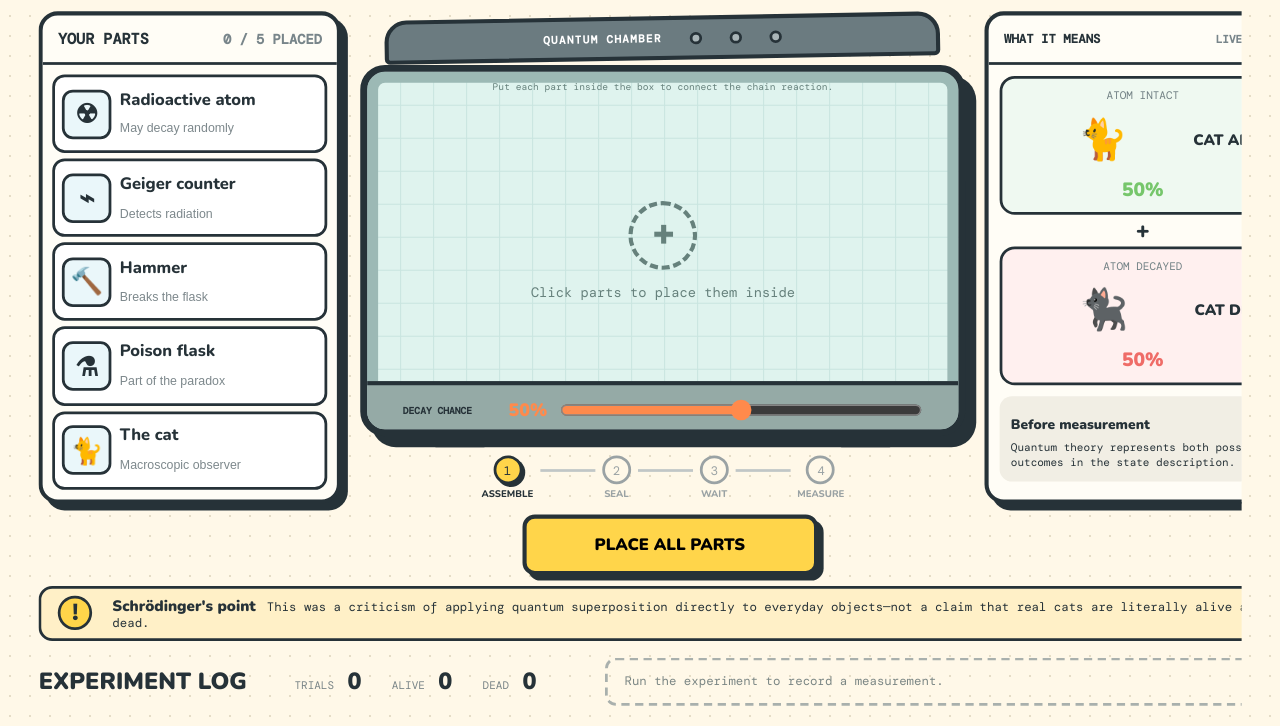
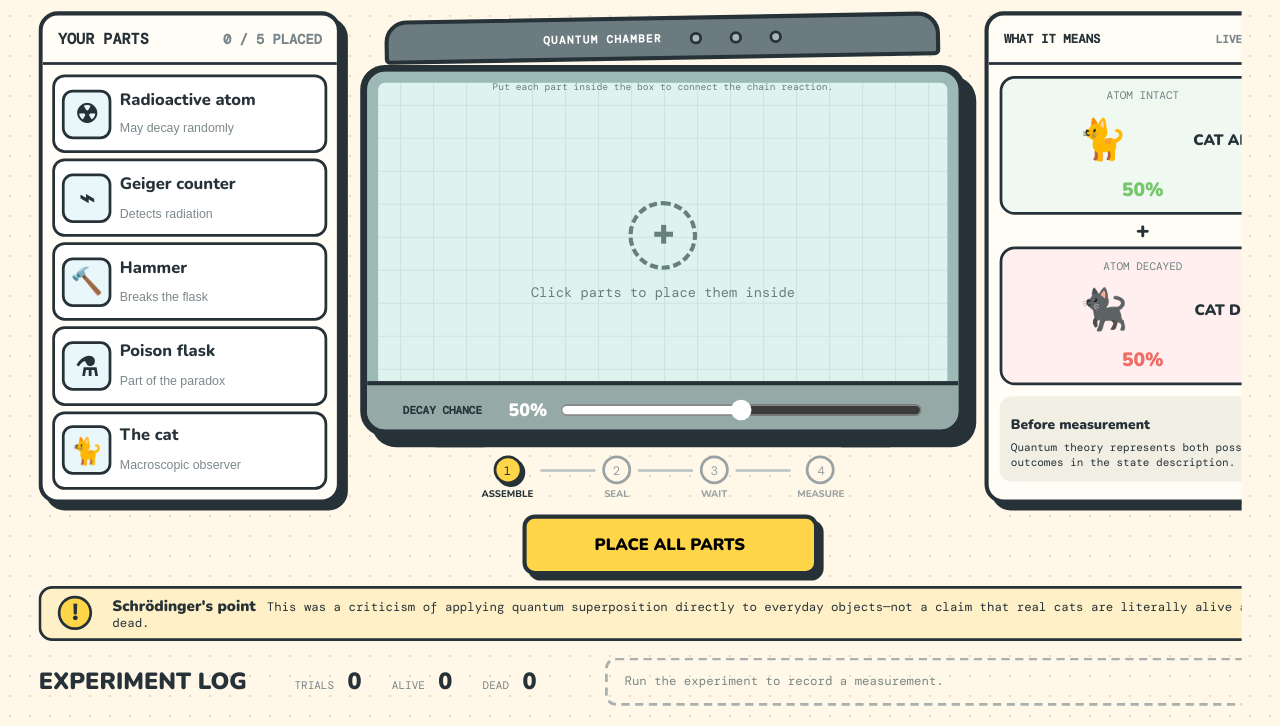
Before and after one commit to pratyushchowdhary/schrodinger-cat-paradox, a plain HTML site: page quantum-lab/index.html in a window 1280 px wide. Shown: the part 74-800 px from the top of the page. Drawn offline with nearby package versions, Linux system fonts and the light colour scheme.

Commit message:
Restyle chamber decay control

```diff
--- a/quantum-lab/index.html
+++ b/quantum-lab/index.html
@@ -5,7 +5,7 @@
   <meta name="viewport" content="width=device-width, initial-scale=1.0">
   <meta name="theme-color" content="#fff8e8">
   <title>Schrödinger Cat Paradox</title>
-  <link rel="stylesheet" href="styles.css?v=10">
+  <link rel="stylesheet" href="styles.css?v=11">
 </head>
 <body>
   <div class="app-shell">
--- a/quantum-lab/styles.css
+++ b/quantum-lab/styles.css
@@ -51,11 +51,11 @@
 }
 
 .chamber-probability{position:absolute;z-index:4;left:8%;right:8%;bottom:7px;display:grid;grid-template-columns:125px 1fr;gap:12px;align-items:center}
-.chamber-probability label{align-items:center;margin:0}.chamber-probability input{margin:0}
+.chamber-probability label{align-items:center;margin:0}.chamber-probability label strong{color:#fff}.chamber-probability input{margin:0;accent-color:#fff}
 .controls{justify-content:center}.controls .primary{grid-column:1/-1;width:min(280px,100%);justify-self:center}
 @media(min-width:901px){
   .chamber-probability{left:6%;right:6%;bottom:5px;grid-template-columns:105px 1fr;gap:9px}
-  .chamber-probability label{font-size:7px}.chamber-probability label strong{font-size:13px}
+  .chamber-probability label{font-size:8px}.chamber-probability label strong{font-size:13px}
   .controls{display:flex;align-items:center;justify-content:center}.controls .primary{width:215px}
 }
 @media(max-width:700px){.chamber-probability{grid-template-columns:95px 1fr;left:5%;right:5%}}
```
